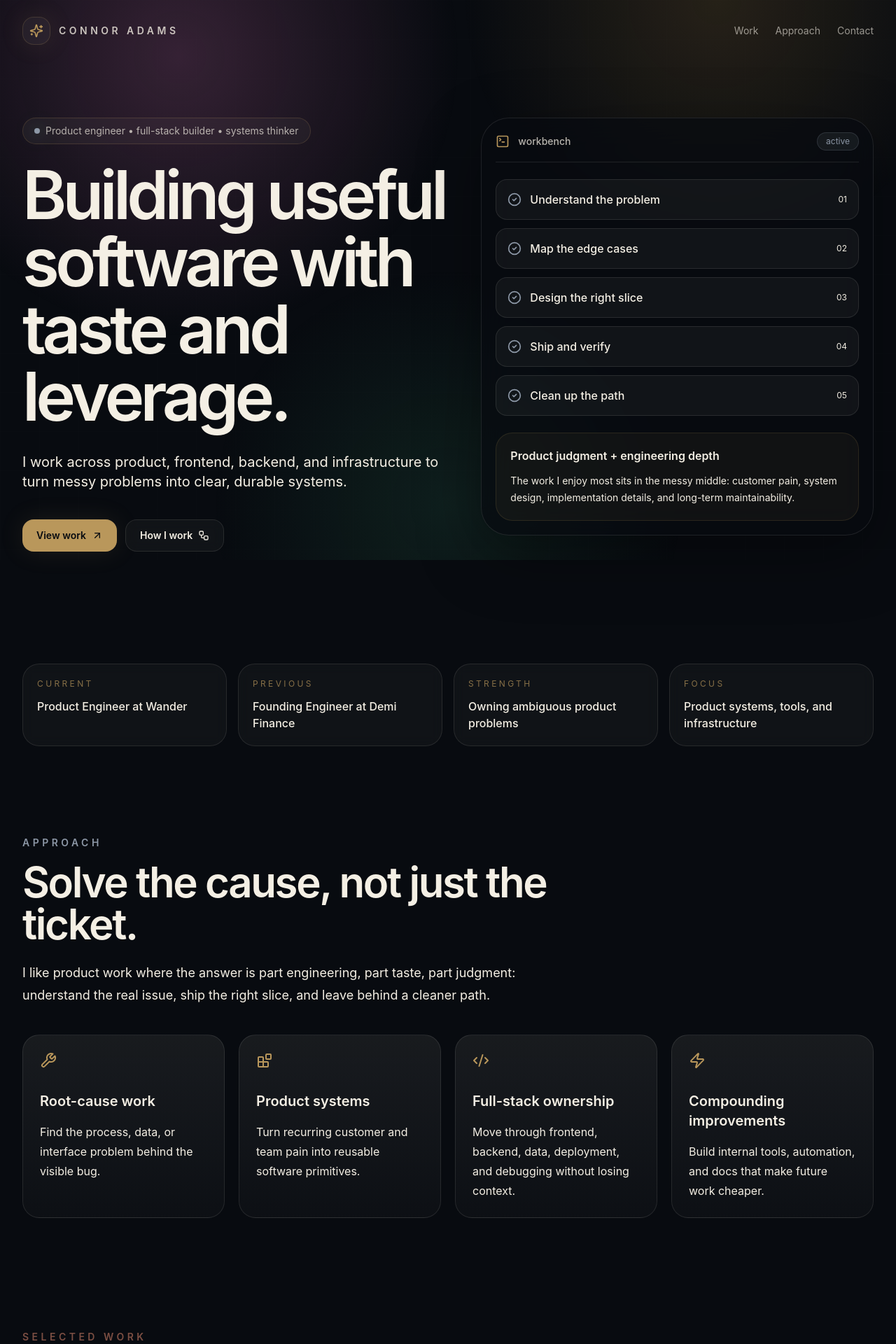
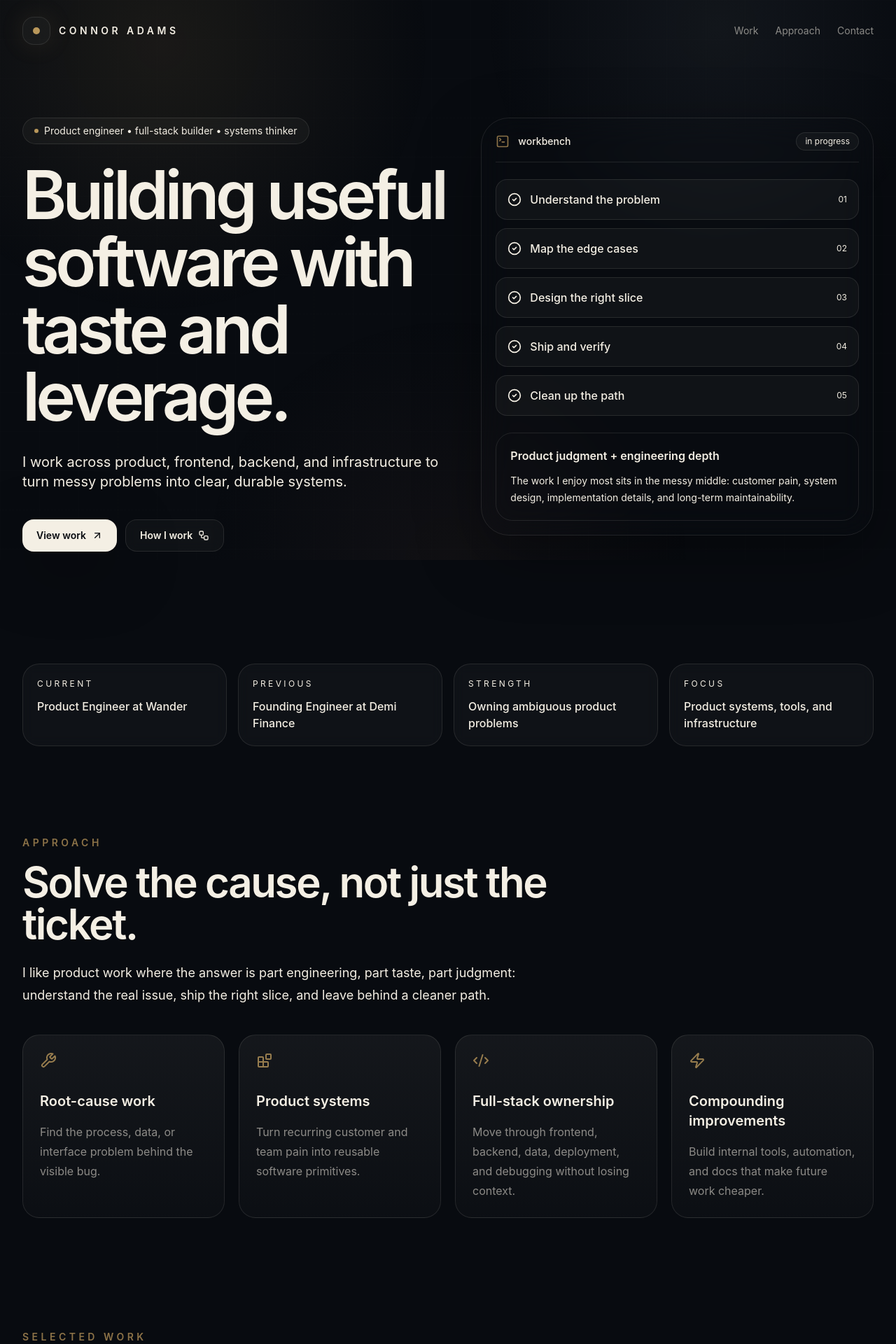
Before and after one commit to Connor-Adams/Personal-Website, a React (Vite) app: page / in a window 1280 px wide. Shown: the top 1920 px of the page at 70% size. Built offline with nearby package versions, Linux system fonts and the light colour scheme.

Commit message:
Apply restrained palette usage across homepage

```diff
--- a/src/App.tsx
+++ b/src/App.tsx
@@ -7,7 +7,6 @@ import {
   Github,
   Linkedin,
   Mail,
-  Sparkles,
   TerminalSquare,
   Workflow,
   Wrench,
@@ -56,18 +55,18 @@ const stack = ['TypeScript', 'React', 'Node', 'SwiftUI', 'PostgreSQL', 'Supabase
 
 function App() {
   return (
-    <main className="min-h-screen overflow-hidden bg-ink text-bone selection:bg-amber/30 selection:text-bone">
-      <div className="pointer-events-none fixed inset-0 bg-grid opacity-40" />
-      <div className="pointer-events-none fixed inset-0 bg-[radial-gradient(circle_at_20%_10%,rgba(159,87,137,0.30),transparent_32%),radial-gradient(circle_at_80%_0%,rgba(222,169,74,0.14),transparent_28%),radial-gradient(circle_at_50%_90%,rgba(63,181,128,0.12),transparent_35%)]" />
+    <main className="min-h-screen overflow-hidden bg-ink text-bone selection:bg-amber/25 selection:text-bone">
+      <div className="pointer-events-none fixed inset-0 bg-grid opacity-45" />
+      <div className="pointer-events-none fixed inset-0 bg-[radial-gradient(circle_at_18%_8%,rgba(185,151,91,0.10),transparent_30%),radial-gradient(circle_at_80%_5%,rgba(141,152,167,0.08),transparent_26%),radial-gradient(circle_at_50%_100%,rgba(124,79,67,0.08),transparent_34%)]" />
 
       <nav className="relative z-10 mx-auto flex max-w-7xl items-center justify-between px-6 py-6 lg:px-8">
         <a href="#top" className="group flex items-center gap-3">
-          <span className="grid h-10 w-10 place-items-center rounded-2xl border border-amber/20 bg-bone/5 shadow-glow">
-            <Sparkles className="h-5 w-5 text-amber" />
+          <span className="grid h-10 w-10 place-items-center rounded-2xl border border-bone/10 bg-bone/[0.035] shadow-glow">
+            <span className="h-2.5 w-2.5 rounded-full bg-amber" />
           </span>
-          <span className="text-sm font-semibold tracking-[0.32em] text-bone/80">CONNOR ADAMS</span>
+          <span className="text-sm font-semibold tracking-[0.32em] text-bone/78">CONNOR ADAMS</span>
         </a>
-        <div className="hidden items-center gap-6 text-sm text-bone/60 md:flex">
+        <div className="hidden items-center gap-6 text-sm text-bone/55 md:flex">
           <a className="transition hover:text-bone" href="#work">Work</a>
           <a className="transition hover:text-bone" href="#approach">Approach</a>
           <a className="transition hover:text-bone" href="#contact">Contact</a>
@@ -76,21 +75,21 @@ function App() {
 
       <section id="top" className="relative z-10 mx-auto grid max-w-7xl gap-12 px-6 pb-20 pt-12 lg:grid-cols-[1.04fr_0.96fr] lg:px-8 lg:pb-28 lg:pt-20">
         <motion.div initial={{ opacity: 0, y: 18 }} animate={{ opacity: 1, y: 0 }} transition={{ duration: 0.7 }} className="flex flex-col justify-center">
-          <div className="mb-6 inline-flex w-fit items-center gap-2 rounded-full border border-amber/20 bg-bone/[0.04] px-4 py-2 text-sm text-bone/70 backdrop-blur">
-            <span className="h-2 w-2 rounded-full bg-jade shadow-[0_0_24px_rgba(76,201,142,0.7)]" />
+          <div className="mb-6 inline-flex w-fit items-center gap-2 rounded-full border border-bone/10 bg-bone/[0.035] px-4 py-2 text-sm text-bone/66 backdrop-blur">
+            <span className="h-1.5 w-1.5 rounded-full bg-amber" />
             Product engineer • full-stack builder • systems thinker
           </div>
           <h1 className="max-w-5xl text-5xl font-semibold tracking-[-0.06em] text-bone md:text-7xl lg:text-8xl">
             Building useful software with taste and leverage.
           </h1>
-          <p className="mt-8 max-w-2xl text-lg leading-8 text-bone/68 md:text-xl">
+          <p className="mt-8 max-w-2xl text-lg leading-8 text-bone/64 md:text-xl">
             I work across product, frontend, backend, and infrastructure to turn messy problems into clear, durable systems.
           </p>
           <div className="mt-10 flex flex-col gap-3 sm:flex-row">
-            <a href="#work" className="group inline-flex items-center justify-center gap-2 rounded-2xl bg-amber px-5 py-3 text-sm font-semibold text-ink shadow-glow transition hover:-translate-y-0.5">
+            <a href="#work" className="group inline-flex items-center justify-center gap-2 rounded-2xl bg-bone px-5 py-3 text-sm font-semibold text-ink shadow-card transition hover:-translate-y-0.5 hover:bg-amber">
               View work <ArrowUpRight className="h-4 w-4 transition group-hover:translate-x-0.5 group-hover:-translate-y-0.5" />
             </a>
-            <a href="#approach" className="inline-flex items-center justify-center gap-2 rounded-2xl border border-bone/10 bg-bone/[0.04] px-5 py-3 text-sm font-semibold text-bone backdrop-blur transition hover:border-bone/20 hover:bg-bone/[0.08]">
+            <a href="#approach" className="inline-flex items-center justify-center gap-2 rounded-2xl border border-bone/10 bg-bone/[0.035] px-5 py-3 text-sm font-semibold text-bone/86 backdrop-blur transition hover:border-bone/18 hover:bg-bone/[0.06]">
               How I work <Workflow className="h-4 w-4" />
             </a>
           </div>
@@ -107,9 +106,9 @@ function App() {
             ['Strength', 'Owning ambiguous product problems'],
             ['Focus', 'Product systems, tools, and infrastructure'],
           ].map(([label, value]) => (
-            <div key={label} className="rounded-3xl border border-bone/10 bg-bone/[0.035] p-5 backdrop-blur">
-              <p className="text-xs uppercase tracking-[0.28em] text-amber/70">{label}</p>
-              <p className="mt-3 text-base font-medium text-bone/86">{value}</p>
+            <div key={label} className="rounded-3xl border border-bone/10 bg-bone/[0.03] p-5 backdrop-blur">
+              <p className="text-xs uppercase tracking-[0.28em] text-bone/42">{label}</p>
+              <p className="mt-3 text-base font-medium text-bone/84">{value}</p>
             </div>
           ))}
         </div>
@@ -117,9 +116,9 @@ function App() {
 
       <section id="approach" className="relative z-10 mx-auto max-w-7xl px-6 py-20 lg:px-8">
         <div className="max-w-3xl">
-          <p className="text-sm font-semibold uppercase tracking-[0.32em] text-jade">Approach</p>
+          <p className="text-sm font-semibold uppercase tracking-[0.32em] text-amber/75">Approach</p>
           <h2 className="mt-4 text-4xl font-semibold tracking-[-0.04em] md:text-6xl">Solve the cause, not just the ticket.</h2>
-          <p className="mt-6 text-lg leading-8 text-bone/64">
+          <p className="mt-6 text-lg leading-8 text-bone/62">
             I like product work where the answer is part engineering, part taste, part judgment: understand the real issue, ship the right slice, and leave behind a cleaner path.
           </p>
         </div>
@@ -130,10 +129,10 @@ function App() {
             [Code2, 'Full-stack ownership', 'Move through frontend, backend, data, deployment, and debugging without losing context.'],
             [Zap, 'Compounding improvements', 'Build internal tools, automation, and docs that make future work cheaper.'],
           ].map(([Icon, title, body]) => (
-            <div key={String(title)} className="group rounded-3xl border border-bone/10 bg-gradient-to-b from-bone/[0.07] to-bone/[0.025] p-6 transition hover:-translate-y-1 hover:border-amber/30">
-              <Icon className="h-6 w-6 text-amber" />
+            <div key={String(title)} className="group rounded-3xl border border-bone/10 bg-gradient-to-b from-bone/[0.055] to-bone/[0.02] p-6 transition hover:-translate-y-1 hover:border-amber/24">
+              <Icon className="h-6 w-6 text-amber/80" />
               <h3 className="mt-8 text-xl font-semibold text-bone">{title as string}</h3>
-              <p className="mt-4 leading-7 text-bone/58">{body as string}</p>
+              <p className="mt-4 leading-7 text-bone/55">{body as string}</p>
             </div>
           ))}
         </div>
@@ -142,25 +141,25 @@ function App() {
       <section id="work" className="relative z-10 mx-auto max-w-7xl px-6 py-20 lg:px-8">
         <div className="flex flex-col justify-between gap-6 md:flex-row md:items-end">
           <div>
-            <p className="text-sm font-semibold uppercase tracking-[0.32em] text-rust">Selected work</p>
+            <p className="text-sm font-semibold uppercase tracking-[0.32em] text-amber/75">Selected work</p>
             <h2 className="mt-4 text-4xl font-semibold tracking-[-0.04em] md:text-6xl">Things I’ve built and owned.</h2>
           </div>
-          <p className="max-w-md text-bone/60">A small slice across fintech, travel, automation, internal tooling, and personal software.</p>
+          <p className="max-w-md text-bone/55">A small slice across fintech, travel, automation, internal tooling, and personal software.</p>
         </div>
         <div className="mt-10 grid gap-5 md:grid-cols-2">
           {systems.map((system) => (
-            <article key={system.name} className="rounded-[2rem] border border-bone/10 bg-plum/20 p-6 shadow-card backdrop-blur transition hover:-translate-y-1 hover:border-jade/30">
+            <article key={system.name} className="rounded-[2rem] border border-bone/10 bg-bone/[0.028] p-6 shadow-card backdrop-blur transition hover:-translate-y-1 hover:border-amber/22 hover:bg-bone/[0.04]">
               <div className="flex items-start justify-between gap-4">
                 <div>
-                  <p className="text-sm text-amber">{system.type}</p>
+                  <p className="text-sm text-bone/45">{system.type}</p>
                   <h3 className="mt-2 text-2xl font-semibold tracking-[-0.03em]">{system.name}</h3>
                 </div>
-                <ArrowUpRight className="h-5 w-5 text-bone/35" />
+                <ArrowUpRight className="h-5 w-5 text-bone/28" />
               </div>
-              <p className="mt-6 leading-7 text-bone/62">{system.description}</p>
+              <p className="mt-6 leading-7 text-bone/58">{system.description}</p>
               <div className="mt-6 flex flex-wrap gap-2">
                 {system.tags.map((tag) => (
-                  <span key={tag} className="rounded-full border border-bone/10 bg-bone/[0.04] px-3 py-1 text-xs text-bone/62">{tag}</span>
+                  <span key={tag} className="rounded-full border border-bone/10 bg-ink/40 px-3 py-1 text-xs text-bone/50">{tag}</span>
                 ))}
               </div>
             </article>
@@ -169,22 +168,22 @@ function App() {
       </section>
 
       <section className="relative z-10 mx-auto max-w-7xl px-6 py-20 lg:px-8">
-        <div className="rounded-[2.5rem] border border-amber/15 bg-bone/[0.04] p-6 shadow-card backdrop-blur md:p-10">
+        <div className="rounded-[2.5rem] border border-bone/10 bg-bone/[0.03] p-6 shadow-card backdrop-blur md:p-10">
           <div className="grid gap-10 lg:grid-cols-[0.9fr_1.1fr] lg:items-center">
             <div>
-              <p className="text-sm font-semibold uppercase tracking-[0.32em] text-amber">Working style</p>
+              <p className="text-sm font-semibold uppercase tracking-[0.32em] text-amber/75">Working style</p>
               <h2 className="mt-4 text-4xl font-semibold tracking-[-0.04em] md:text-6xl">A practical loop for shipping better software.</h2>
-              <p className="mt-6 text-lg leading-8 text-bone/64">
+              <p className="mt-6 text-lg leading-8 text-bone/62">
                 I care about getting to the right shape of the problem before I move fast. The result is usually less churn, cleaner systems, and better product decisions.
               </p>
             </div>
             <div className="grid gap-3">
               {principles.map(([title, body], index) => (
-                <div key={title} className="flex gap-4 rounded-3xl border border-bone/10 bg-ink/40 p-4">
-                  <span className="grid h-10 w-10 shrink-0 place-items-center rounded-2xl bg-jade/10 text-sm font-semibold text-jade">0{index + 1}</span>
+                <div key={title} className="flex gap-4 rounded-3xl border border-bone/10 bg-ink/46 p-4">
+                  <span className="grid h-10 w-10 shrink-0 place-items-center rounded-2xl border border-bone/10 bg-bone/[0.035] text-sm font-semibold text-amber/75">0{index + 1}</span>
                   <div>
                     <h3 className="font-semibold text-bone">{title}</h3>
-                    <p className="mt-1 text-sm leading-6 text-bone/58">{body}</p>
+                    <p className="mt-1 text-sm leading-6 text-bone/54">{body}</p>
                   </div>
                 </div>
               ))}
@@ -194,25 +193,25 @@ function App() {
       </section>
 
       <section className="relative z-10 mx-auto max-w-7xl px-6 py-20 lg:px-8">
-        <p className="text-sm font-semibold uppercase tracking-[0.32em] text-jade">Stack</p>
+        <p className="text-sm font-semibold uppercase tracking-[0.32em] text-amber/75">Stack</p>
         <div className="mt-6 flex flex-wrap gap-3">
           {stack.map((item) => (
-            <span key={item} className="rounded-2xl border border-bone/10 bg-bone/[0.04] px-4 py-3 text-sm text-bone/70">{item}</span>
+            <span key={item} className="rounded-2xl border border-bone/10 bg-bone/[0.03] px-4 py-3 text-sm text-bone/62">{item}</span>
           ))}
         </div>
       </section>
 
       <section id="contact" className="relative z-10 mx-auto max-w-7xl px-6 pb-24 pt-16 lg:px-8">
-        <div className="rounded-[2.5rem] border border-bone/10 bg-gradient-to-br from-plum/40 via-bone/[0.04] to-jade/10 p-8 md:p-12">
-          <p className="text-sm font-semibold uppercase tracking-[0.32em] text-amber">Contact</p>
+        <div className="rounded-[2.5rem] border border-bone/10 bg-gradient-to-br from-bone/[0.055] via-bone/[0.028] to-plum/70 p-8 shadow-card md:p-12">
+          <p className="text-sm font-semibold uppercase tracking-[0.32em] text-amber/75">Contact</p>
           <h2 className="mt-4 max-w-3xl text-4xl font-semibold tracking-[-0.04em] md:text-6xl">Want to build something useful?</h2>
-          <p className="mt-6 max-w-2xl text-lg leading-8 text-bone/64">
+          <p className="mt-6 max-w-2xl text-lg leading-8 text-bone/62">
             I’m interested in ambitious product work, internal tools, automation, and software that helps small teams punch above their weight.
           </p>
           <div className="mt-8 flex flex-wrap gap-3">
-            <a className="inline-flex items-center gap-2 rounded-2xl bg-bone px-5 py-3 text-sm font-semibold text-ink" href="mailto:hello@connoradams.dev"><Mail className="h-4 w-4" /> Email</a>
-            <a className="inline-flex items-center gap-2 rounded-2xl border border-bone/10 bg-bone/[0.05] px-5 py-3 text-sm font-semibold text-bone" href="https://github.com/Connor-Adams" target="_blank" rel="noreferrer"><Github className="h-4 w-4" /> GitHub</a>
-            <a className="inline-flex items-center gap-2 rounded-2xl border border-bone/10 bg-bone/[0.05] px-5 py-3 text-sm font-semibold text-bone" href="https://www.linkedin.com/in/connor-adams" target="_blank" rel="noreferrer"><Linkedin className="h-4 w-4" /> LinkedIn</a>
+            <a className="inline-flex items-center gap-2 rounded-2xl bg-bone px-5 py-3 text-sm font-semibold text-ink transition hover:bg-amber" href="mailto:hello@connoradams.dev"><Mail className="h-4 w-4" /> Email</a>
+            <a className="inline-flex items-center gap-2 rounded-2xl border border-bone/10 bg-bone/[0.04] px-5 py-3 text-sm font-semibold text-bone/84" href="https://github.com/Connor-Adams" target="_blank" rel="noreferrer"><Github className="h-4 w-4" /> GitHub</a>
+            <a className="inline-flex items-center gap-2 rounded-2xl border border-bone/10 bg-bone/[0.04] px-5 py-3 text-sm font-semibold text-bone/84" href="https://www.linkedin.com/in/connor-adams" target="_blank" rel="noreferrer"><Linkedin className="h-4 w-4" /> LinkedIn</a>
           </div>
         </div>
       </section>
@@ -225,27 +224,27 @@ function WorkbenchCard() {
 
   return (
     <motion.div initial={{ opacity: 0, y: 24, scale: 0.98 }} animate={{ opacity: 1, y: 0, scale: 1 }} transition={{ duration: 0.8, delay: 0.15 }} className="relative">
-      <div className="absolute -inset-6 rounded-[3rem] bg-gradient-to-br from-amber/12 via-plum/18 to-jade/8 blur-2xl" />
-      <div className="relative rounded-[2.5rem] border border-bone/10 bg-ink/70 p-5 shadow-card backdrop-blur-xl">
+      <div className="absolute -inset-6 rounded-[3rem] bg-gradient-to-br from-amber/8 via-bone/6 to-plum/30 blur-2xl" />
+      <div className="relative rounded-[2.5rem] border border-bone/10 bg-plum/62 p-5 shadow-card backdrop-blur-xl">
         <div className="flex items-center justify-between border-b border-bone/10 pb-4">
           <div className="flex items-center gap-3">
-            <TerminalSquare className="h-5 w-5 text-amber" />
-            <span className="text-sm font-medium text-bone/75">workbench</span>
+            <TerminalSquare className="h-5 w-5 text-amber/75" />
+            <span className="text-sm font-medium text-bone/68">workbench</span>
           </div>
-          <span className="rounded-full border border-jade/20 bg-jade/10 px-3 py-1 text-xs text-jade">active</span>
+          <span className="rounded-full border border-bone/10 bg-bone/[0.035] px-3 py-1 text-xs text-bone/48">in progress</span>
         </div>
         <div className="mt-6 grid gap-3">
           {notes.map((note, index) => (
-            <motion.div key={note} initial={{ opacity: 0, x: 16 }} animate={{ opacity: 1, x: 0 }} transition={{ delay: 0.28 + index * 0.09 }} className="flex items-center gap-3 rounded-2xl border border-bone/10 bg-bone/[0.045] p-4">
-              <CheckCircle2 className="h-5 w-5 text-jade" />
-              <span className="font-medium text-bone/82">{note}</span>
-              <span className="ml-auto text-xs text-bone/38">{String(index + 1).padStart(2, '0')}</span>
+            <motion.div key={note} initial={{ opacity: 0, x: 16 }} animate={{ opacity: 1, x: 0 }} transition={{ delay: 0.28 + index * 0.09 }} className="flex items-center gap-3 rounded-2xl border border-bone/10 bg-bone/[0.035] p-4">
+              <CheckCircle2 className="h-5 w-5 text-amber/72" />
+              <span className="font-medium text-bone/78">{note}</span>
+              <span className="ml-auto text-xs text-bone/32">{String(index + 1).padStart(2, '0')}</span>
             </motion.div>
           ))}
         </div>
-        <div className="mt-6 rounded-3xl border border-amber/15 bg-amber/[0.06] p-5">
+        <div className="mt-6 rounded-3xl border border-bone/10 bg-ink/38 p-5">
           <p className="font-semibold text-bone">Product judgment + engineering depth</p>
-          <p className="mt-3 text-sm leading-6 text-bone/56">
+          <p className="mt-3 text-sm leading-6 text-bone/52">
             The work I enjoy most sits in the messy middle: customer pain, system design, implementation details, and long-term maintainability.
           </p>
         </div>
```
